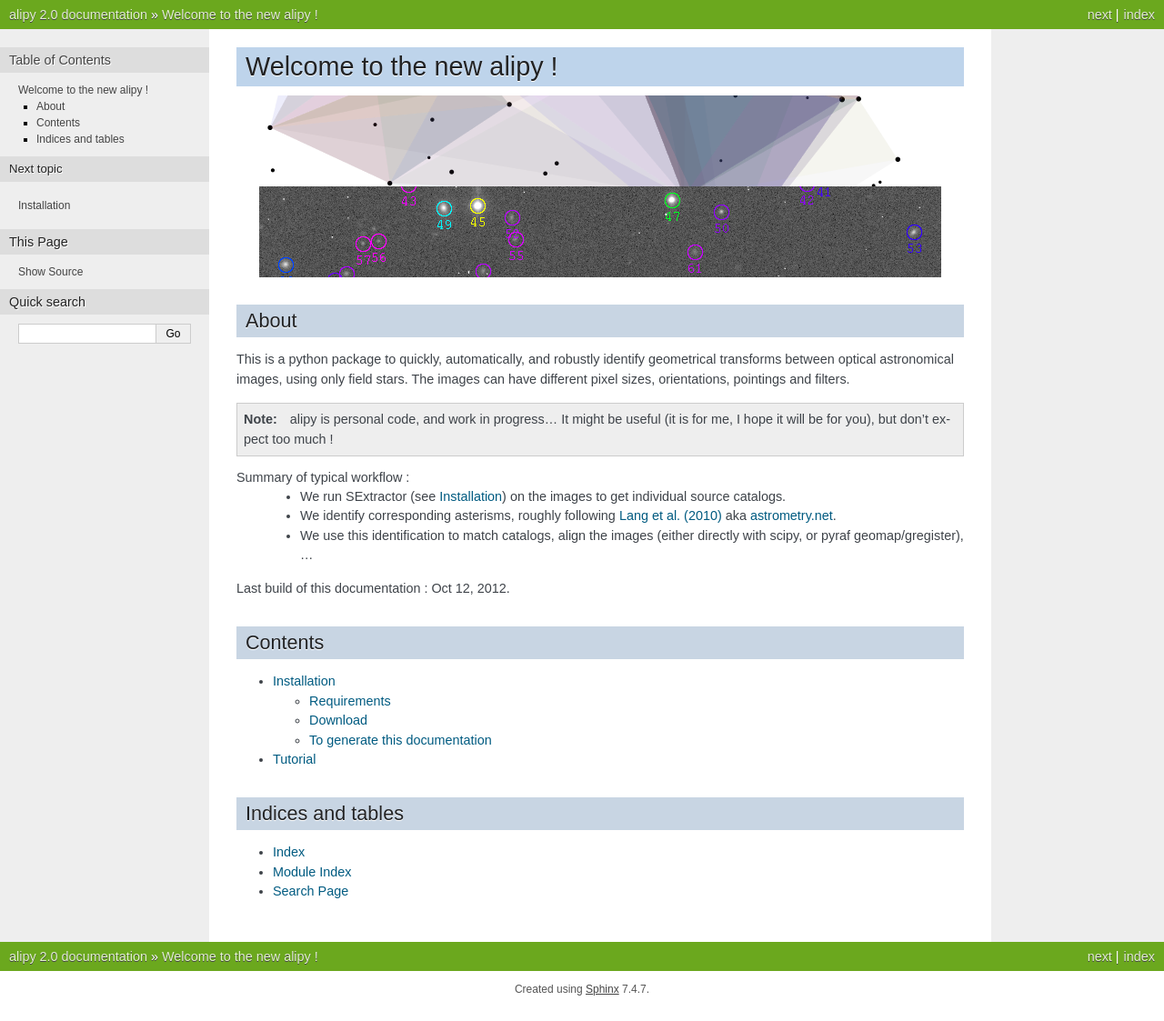
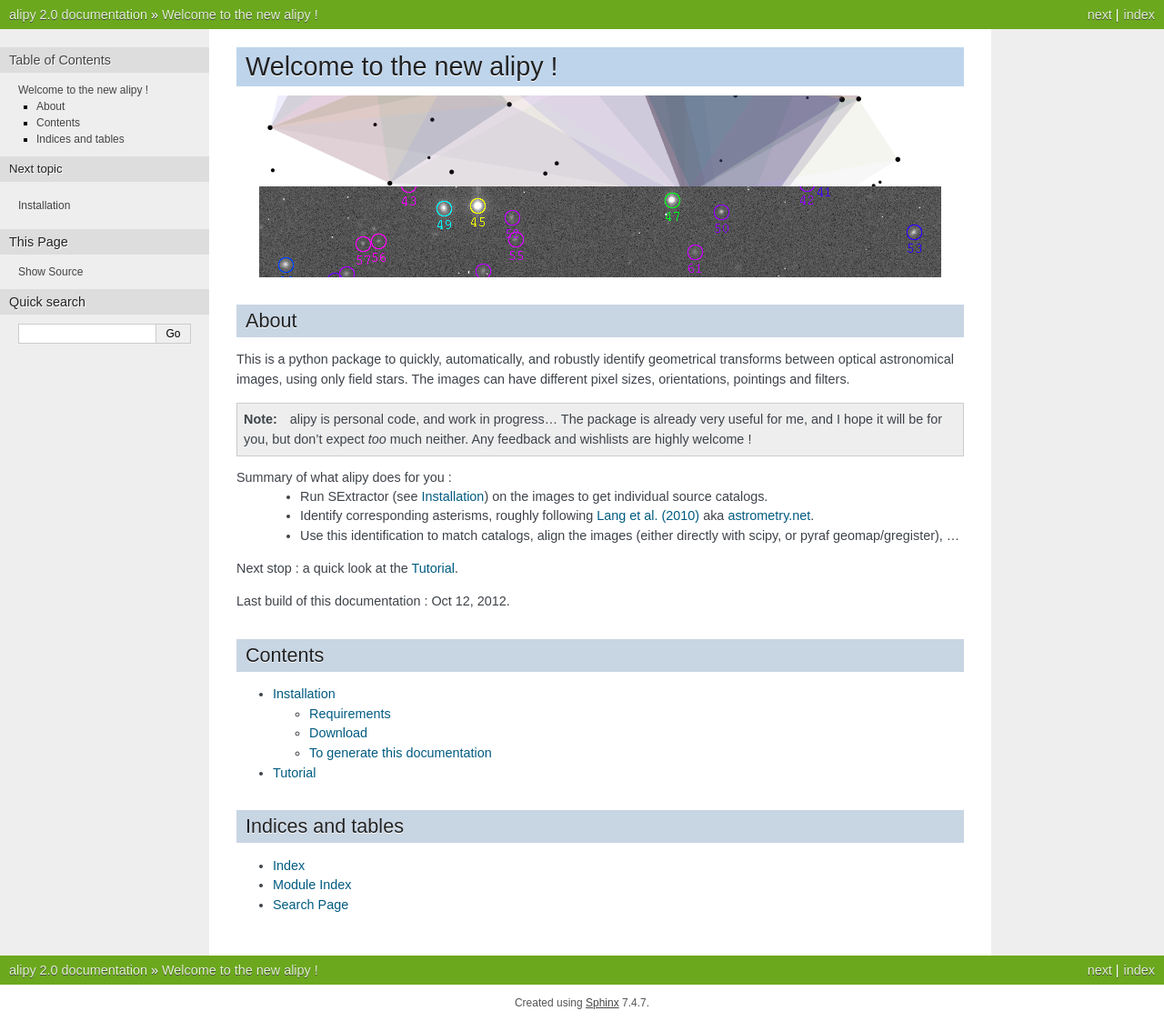
Before and after one commit to japs/alipy, a Sphinx documentation site: the page built from doc/index.rst, in a window 1280 px wide. Shown: the whole page at 91% size. Built offline with Sphinx 7.4.7, drawn with Linux system fonts in a browser that asks for light colours; pages that are not in the unit, such as notebooks, are missing from menus.

Commit message:
doc
git-svn-id: https://svn.epfl.ch/svn/mtewes-public/trunk/alipy2@63 5ae55fb9-db83-4c1d-9d4d-9b20baeada1b

```diff
--- a/doc/index.rst
+++ b/doc/index.rst
@@ -15,13 +15,15 @@ About
 
 This is a python package to quickly, automatically, and robustly identify geometrical transforms between optical astronomical images, using only field stars. The images can have different pixel sizes, orientations, pointings and filters.
 
-.. note:: alipy is personal code, and work in progress... It might be useful (it is for me, I hope it will be for you), but don't expect too much !
+.. note:: alipy is personal code, and work in progress... The package is already very useful for me, and I hope it will be for you, but don't expect *too* much neither. Any feedback and wishlists are highly welcome !
 
 
-Summary of typical workflow :
- * We run SExtractor (see :doc:`installation`) on the images to get individual source catalogs.
- * We identify corresponding asterisms, roughly following `Lang et al. (2010) <http://adsabs.harvard.edu/abs/2010AJ....139.1782L>`_ aka `astrometry.net <http://www.astrometry.net>`_.
- * We use this identification to match catalogs, align the images (either directly with scipy, or pyraf geomap/gregister), ...
+Summary of what alipy does for you :
+ * Run SExtractor (see :doc:`installation`) on the images to get individual source catalogs.
+ * Identify corresponding asterisms, roughly following `Lang et al. (2010) <http://adsabs.harvard.edu/abs/2010AJ....139.1782L>`_ aka `astrometry.net <http://www.astrometry.net>`_.
+ * Use this identification to match catalogs, align the images (either directly with scipy, or pyraf geomap/gregister), ...
+
+Next stop : a quick look at the :doc:`tutorial`.
 
 Last build of this documentation : |today|.
 
--- a/doc/tutorial.rst
+++ b/doc/tutorial.rst
@@ -1,7 +1,7 @@
 Tutorial
 ========
 
-Minimalistic for now; below is a simple commented demo script. See the API doc of all these functions (search field on the left) for more information !
+Below is a highly commented demo script. Note that all the SExtractor and catalog identification stuff happens in **one** single line. The rest of this demo is a quick illustration of what can be done with the identifications in hand. See the API doc of these function and classes (search field on the left) for detailed information !
 
 ::
 
```
Also changed, not shown: other parts of doc/tutorial.rst (+1 -1 lines).
